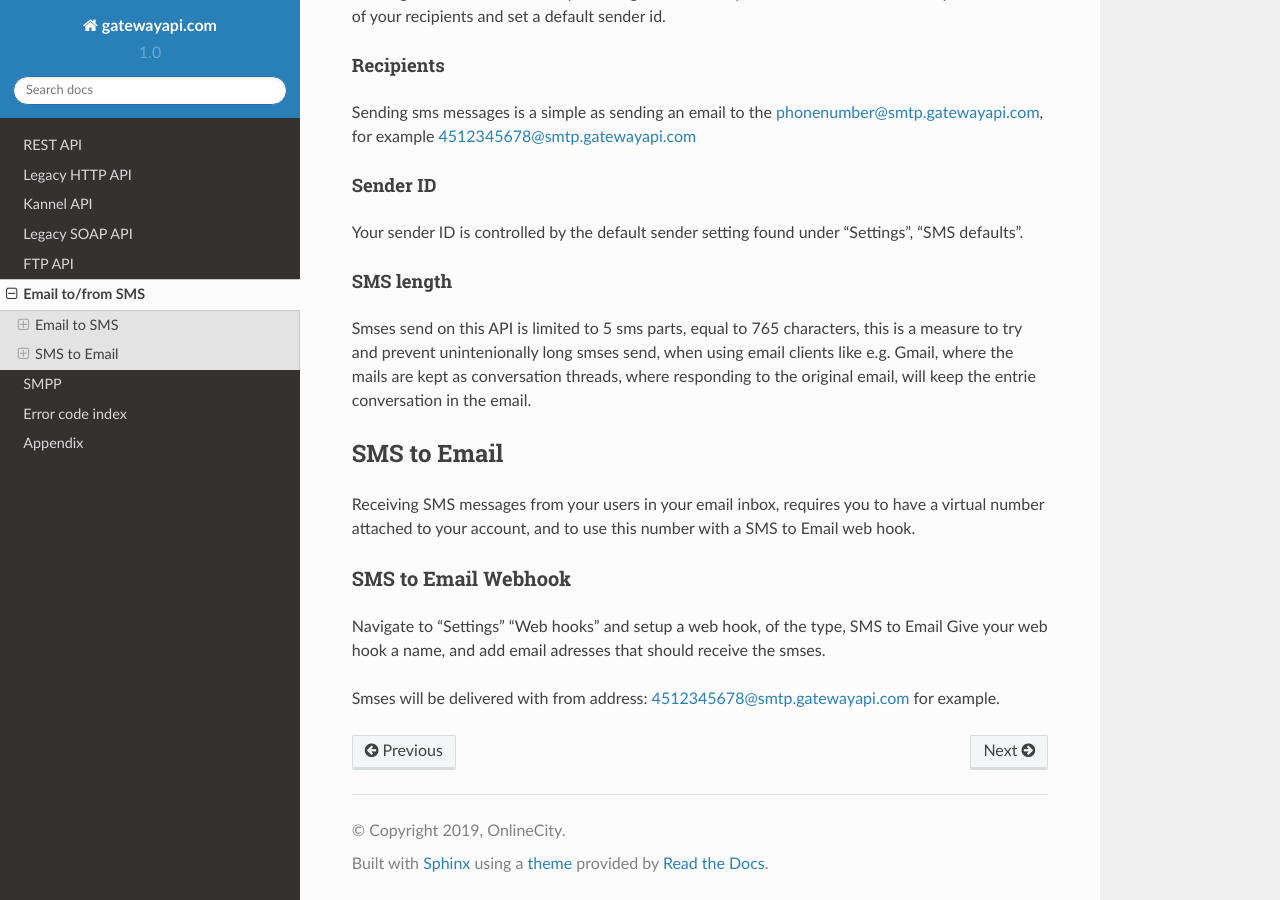
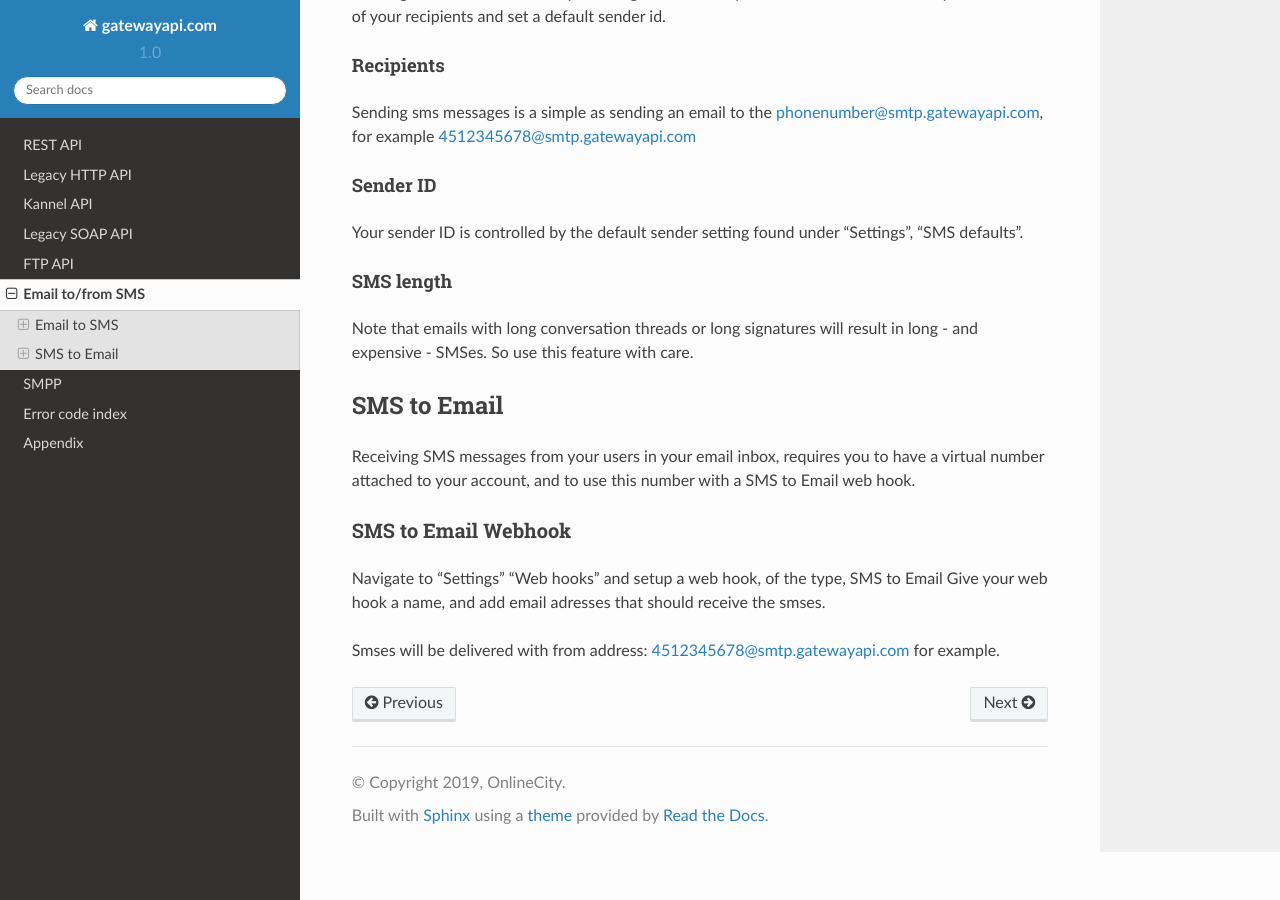
Before and after one commit to onlinecity/gatewayapi-docs, a Sphinx documentation site: the page built from docs/email-to-sms.rst, in a window 1280 px wide and 900 px high, scrolled down 935 px. Built offline with Sphinx 7.4.7 and the Read the Docs theme 2.0.0, drawn with Linux system fonts in a browser that asks for light colours.

Commit message:
Note about email2sms length

```diff
--- a/docs/email-to-sms.rst
+++ b/docs/email-to-sms.rst
@@ -57,11 +57,8 @@
 SMS length
 ~~~~~~~~~~
 
-Smses send on this API is limited to 5 sms parts, equal to 765 characters, this
-is a measure to try and prevent unintenionally long smses send, when using email
-clients like e.g. Gmail, where the mails are kept as conversation threads,
-where responding to the original email, will keep the entrie conversation in
-the email.
+Note that emails with long conversation threads or long signatures will result in
+long - and expensive - SMSes. So use this feature with care.
 
 SMS to Email
 ------------
```
